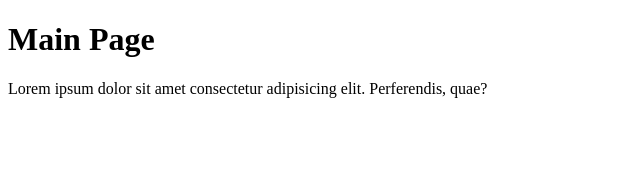
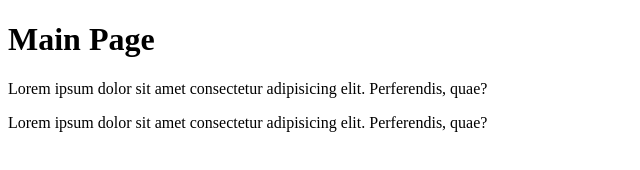
Before and after one commit to robnhls/learnGitFolderObjects, a plain HTML site: page index.html in a window 1280 px wide. Shown: the whole page, without its empty margins (0-640 px from the left). Drawn offline with Linux system fonts and the light colour scheme.

Commit message:
Added new line

```diff
--- a/index.html
+++ b/index.html
@@ -13,6 +13,9 @@
     <p>
         Lorem ipsum dolor sit amet consectetur adipisicing elit. Perferendis, quae?
     </p>
+    <p>
+        Lorem ipsum dolor sit amet consectetur adipisicing elit. Perferendis, quae?
+    </p>
 </body>
 
 </html>
```
